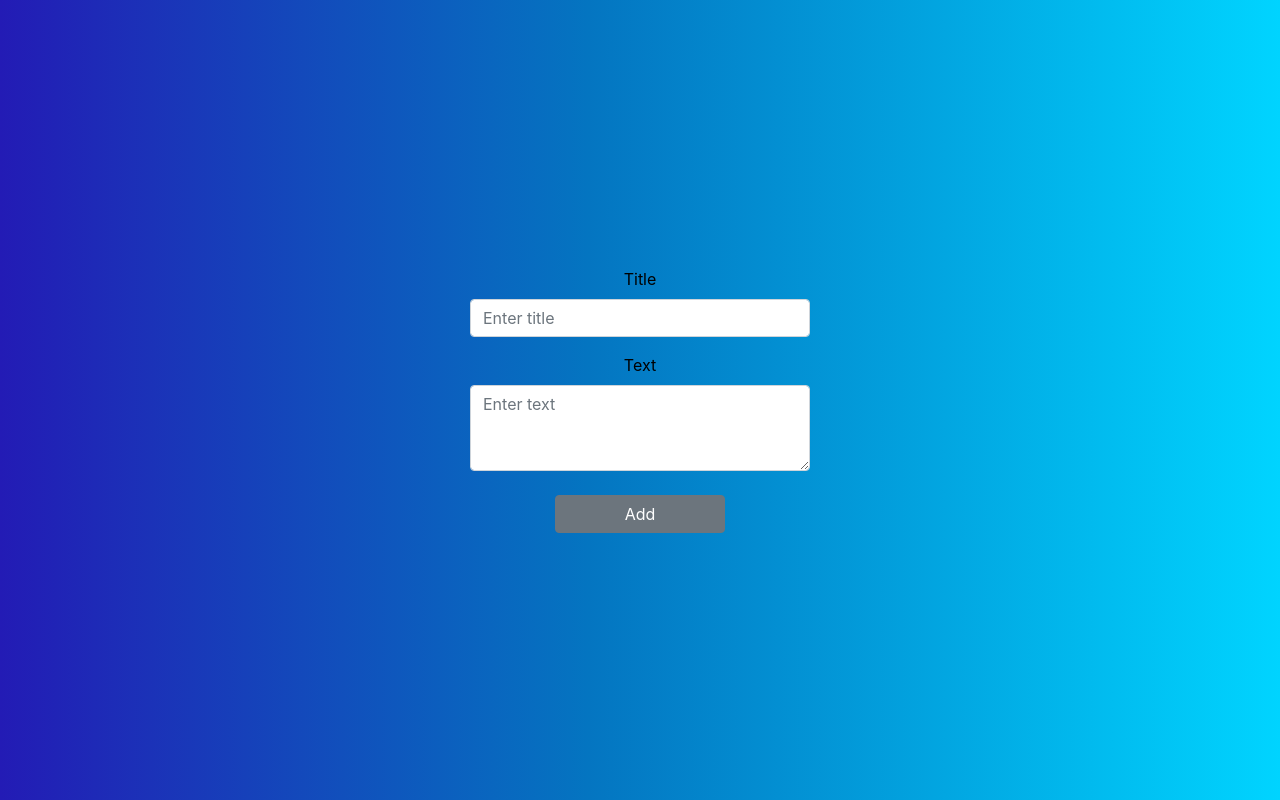
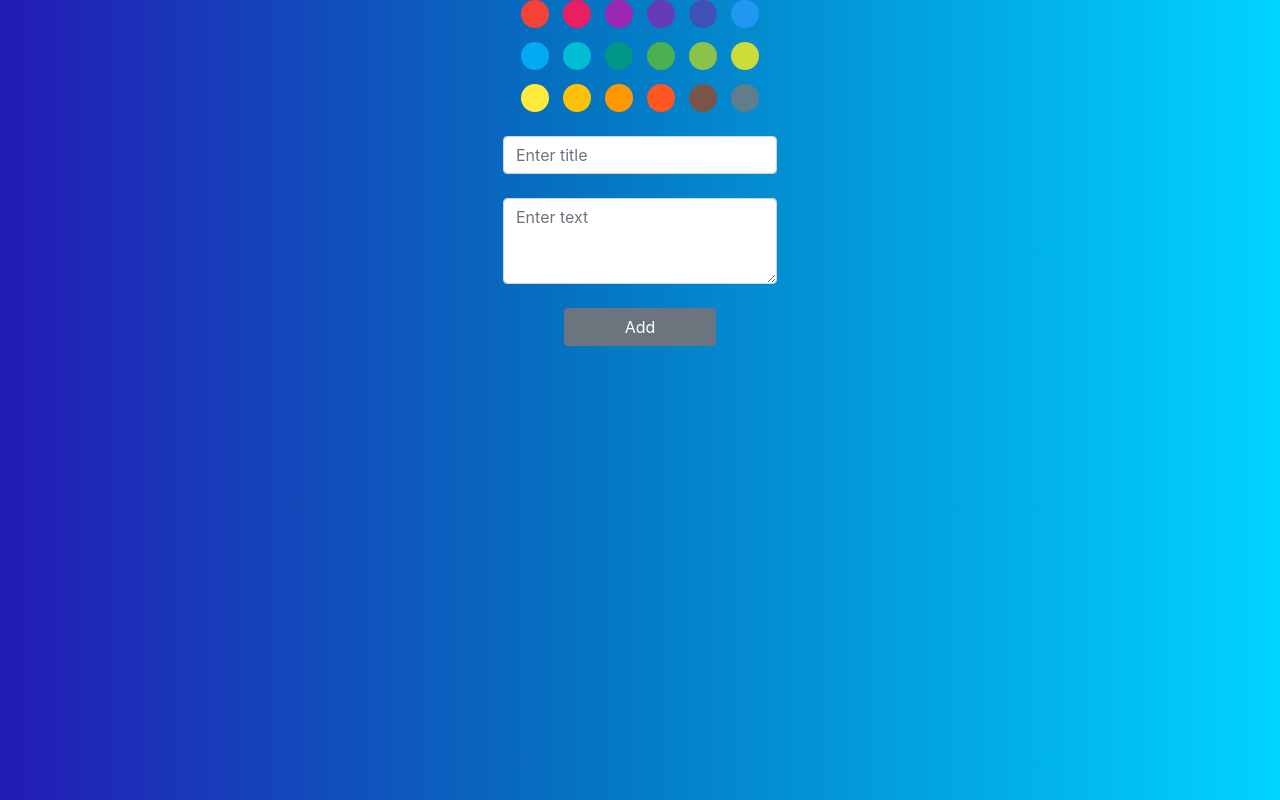
Before and after one commit to kpakula/noteapp-react, a React (Create React App) app: page /notes/add in a window 1280 px wide. Built offline with nearby package versions, Linux system fonts and the light colour scheme.

Commit message:
Add note colors picker

```diff
--- a/package.json
+++ b/package.json
@@ -7,9 +7,11 @@
     "@testing-library/react": "^9.4.0",
     "@testing-library/user-event": "^7.2.1",
     "axios": "^0.19.2",
+    "bootstrap-colorpicker": "^3.2.0",
     "js-sha256": "^0.9.0",
     "react": "^16.12.0",
     "react-bootstrap": "^1.0.0-beta.16",
+    "react-color": "^2.18.0",
     "react-dom": "^16.12.0",
     "react-router-bootstrap": "^0.25.0",
     "react-router-dom": "^5.1.2",
--- /dev/null
+++ b/src/components/HomeView/notes/Note.css
@@ -0,0 +1,3 @@
+.customCard {
+    background-color: aqua;
+}
--- a/src/components/HomeView/notes/Note.js
+++ b/src/components/HomeView/notes/Note.js
@@ -1,6 +1,6 @@
 import React from "react";
 import axios from "axios";
-
+import './Note.css';
 export default function Note(props) {
   const deleteClickHandler = (event) => {
     event.preventDefault();
@@ -14,7 +14,7 @@ export default function Note(props) {
   }
 
   return (
-    <div className="card text-white bg-warning mb-3 customCard mx-auto text-secondary">
+    <div className="card mb-3 customCard" style={{backgroundColor: props.noteData.color}}>
       <div className="note-header">
         <span className="note-close" onClick={deleteClickHandler}>
           <i className="fas fa-times"></i>
@@ -26,6 +26,9 @@ export default function Note(props) {
         <p className="card-text">
           {props.noteData.text}
         </p>
+        <p className="card-text">
+          {props.noteData.color}
+        </p>
       </div>
     </div>
   );
--- a/src/components/HomeView/notes/add/AddNote.css
+++ b/src/components/HomeView/notes/add/AddNote.css
@@ -3,3 +3,9 @@
     color: black;
 
 }
+
+.note-picker {
+    display: flex;
+    justify-content: center;
+    text-align: center;
+}
--- a/src/components/HomeView/notes/add/AddNote.js
+++ b/src/components/HomeView/notes/add/AddNote.js
@@ -2,11 +2,13 @@ import "./AddNote.css";
 
 import axios from "axios";
 import React, { useState } from "react";
-import { Col, Row } from "react-bootstrap/";
+import { Row } from "react-bootstrap/";
+import { CirclePicker } from "react-color";
 
 function AddNote({ hidePopup, addNote }) {
   const [text, setText] = useState("");
   const [title, setTitle] = useState("");
+  const [color, setColor] = useState("#ccc");
 
   const handleTitleInput = event => {
     setTitle(event.target.value);
@@ -16,14 +18,21 @@ function AddNote({ hidePopup, addNote }) {
     setText(event.target.value);
   };
 
+  const handleColor = color => {
+    setColor(color.hex);
+  };
+
   const handleSubmit = event => {
     event.preventDefault();
-
+    console.log(title)
+    console.log(text)
+    console.log(color)
     axios
       .post("http://localhost:8080/notes", {
         login: localStorage.getItem("login"),
         title: title,
-        text: text
+        text: text,
+        color: color
       })
       .then(res => {
         hidePopup();
@@ -31,7 +40,8 @@ function AddNote({ hidePopup, addNote }) {
         const note = {
           id: res.data.id,
           title: res.data.title,
-          text: res.data.text
+          text: res.data.text,
+          color: res.data.color
         };
 
         addNote(note);
@@ -42,9 +52,42 @@ function AddNote({ hidePopup, addNote }) {
   };
 
   return (
-    <Row className="justify-content-center align-items-center h-100">
-      <Col xs={10} sm={8} md={5} lg={4} className="leftSide">
-        <form onSubmit={handleSubmit}>
+    <Row className="justify-content-center align-items-center">
+      <form onSubmit={handleSubmit}>
+        <div className="col-12 text-center">
+          <div className="note-picker">
+            <CirclePicker color={color} onChangeComplete={handleColor} />
+          </div>
+        </div>
+        {/* <div className="col-12">{color}</div> */}
+        <div className="col-12 mt-4">
+          <input
+            type="text"
+            className="form-control mb-0"
+            id="exampleInputTitle"
+            placeholder="Enter title"
+            value={title}
+            onChange={handleTitleInput}
+          />
+        </div>
+        <div className="col-12 mt-4">
+          <textarea
+            className="form-control"
+            id="exampleFormControlTextarea1"
+            rows="3"
+            value={text}
+            onChange={handleText}
+            placeholder="Enter text"
+          ></textarea>
+        </div>
+        <button type="submit" className="btn btn-secondary w-50 mt-4">
+          Add
+        </button>
+      </form>
+
+      {/* <Col xs={10} sm={8} md={5} lg={4} > */}
+      {/* <form onSubmit={handleSubmit}>
+        <CirclePicker/>
           <div className="form-group">
             <label htmlFor="exampleInputTitle">Title</label>
             <input
@@ -68,11 +111,14 @@ function AddNote({ hidePopup, addNote }) {
             ></textarea>
           </div>
 
+          <div className="form-group">
+
+          </div>
           <button type="submit" className="btn btn-secondary w-50 mt-2">
             Add
           </button>
-        </form>
-      </Col>
+        </form> */}
+      {/* </Col> */}
     </Row>
   );
 }
```
Also changed, not shown: 1 other file (tests, documents, lock files or other folders).
